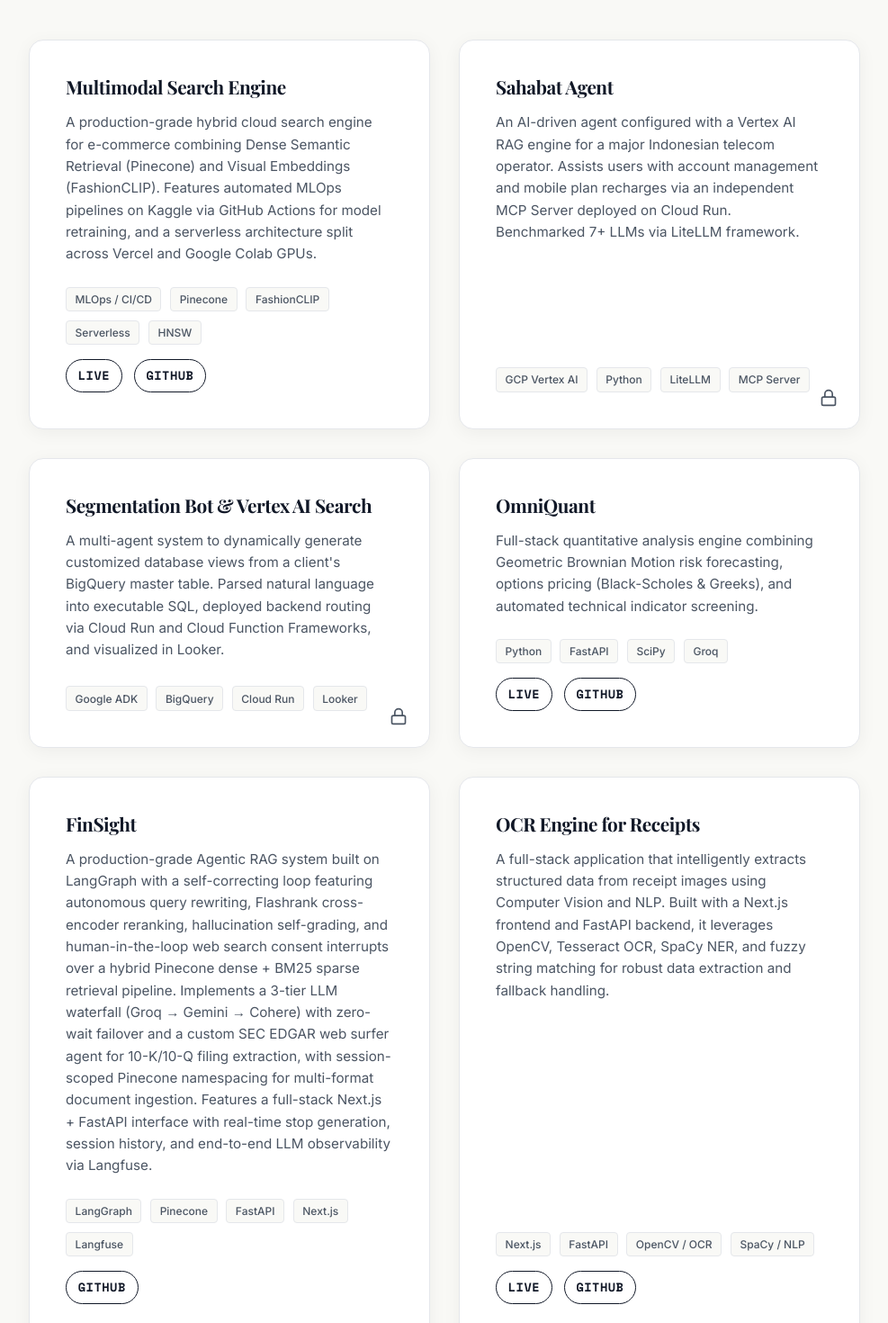
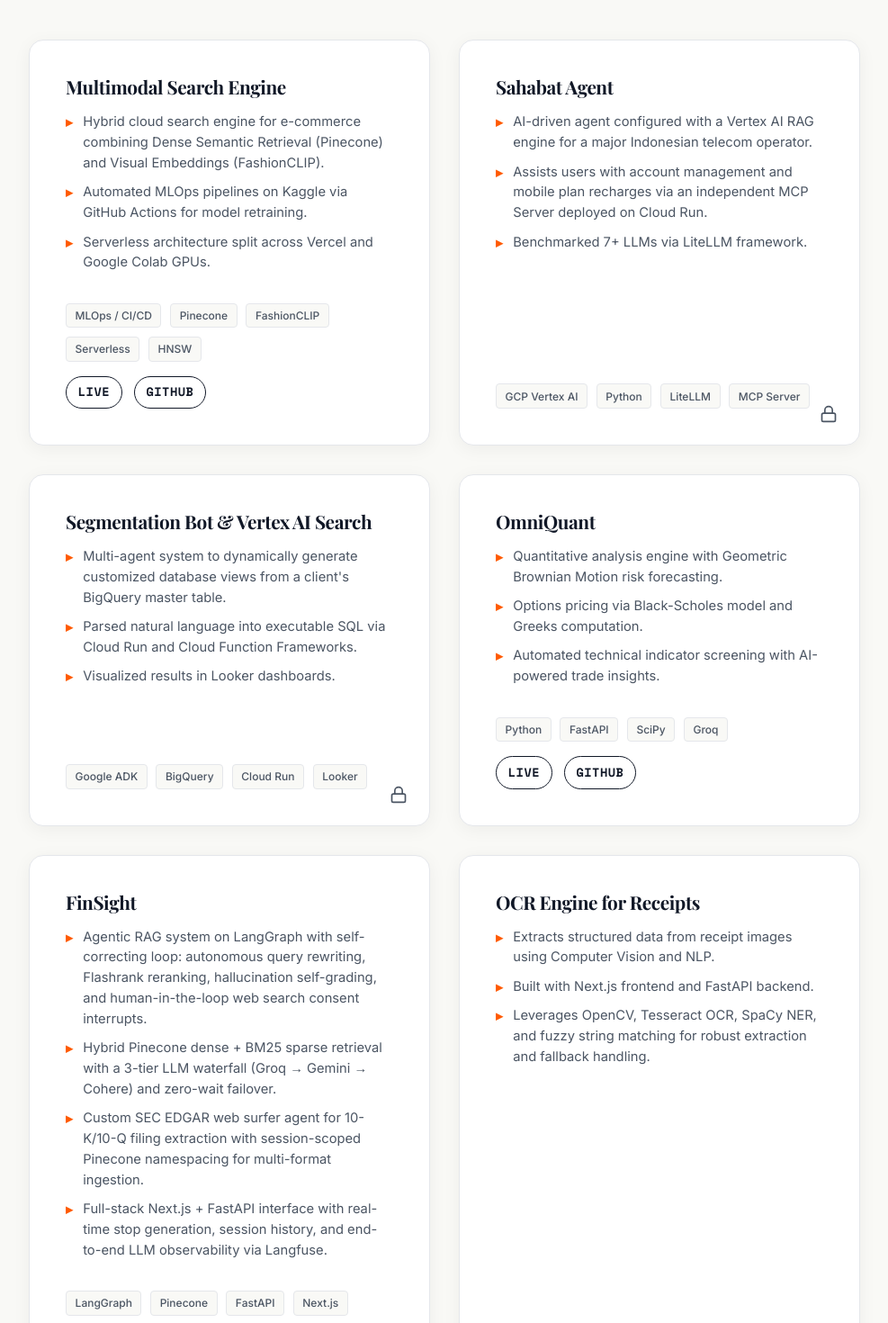
Before and after one commit to KD-joshi/portfolio-site, a React (Vite) app: page / in a window 1280 px wide. Shown: the part 3880-5350 px from the top of the page at 90% size, without its empty margins (276-1263 px from the left). Built offline with nearby package versions, Linux system fonts and the light colour scheme.

Commit message:
Convert project descriptions to bulleted lists with accent chevron icons

```diff
--- a/src/App.css
+++ b/src/App.css
@@ -307,6 +307,31 @@ main, footer {
   flex-grow: 1;
 }
 
+.project-desc-list {
+  list-style: none;
+  padding: 0;
+  margin: 0 0 1.5rem 0;
+  flex-grow: 1;
+}
+
+.project-desc-list li {
+  position: relative;
+  padding-left: 1.2rem;
+  margin-bottom: 0.6rem;
+  color: var(--text-muted);
+  font-size: 0.92rem;
+  line-height: 1.55;
+}
+
+.project-desc-list li::before {
+  content: '▸';
+  position: absolute;
+  left: 0;
+  color: var(--accent-primary);
+  font-weight: 700;
+  font-size: 0.95rem;
+}
+
 /* Certifications */
 .cert-grid {
   display: grid;
--- a/src/App.jsx
+++ b/src/App.jsx
@@ -208,9 +208,11 @@ function App() {
               <div className="project-header">
                 <h3>Multimodal Search Engine</h3>
               </div>
-              <p className="project-desc">
-                A production-grade hybrid cloud search engine for e-commerce combining Dense Semantic Retrieval (Pinecone) and Visual Embeddings (FashionCLIP). Features automated MLOps pipelines on Kaggle via GitHub Actions for model retraining, and a serverless architecture split across Vercel and Google Colab GPUs.
-              </p>
+              <ul className="project-desc-list">
+                <li>Hybrid cloud search engine for e-commerce combining Dense Semantic Retrieval (Pinecone) and Visual Embeddings (FashionCLIP).</li>
+                <li>Automated MLOps pipelines on Kaggle via GitHub Actions for model retraining.</li>
+                <li>Serverless architecture split across Vercel and Google Colab GPUs.</li>
+              </ul>
               <div className="tags">
                 <span className="tag-small">MLOps / CI/CD</span>
                 <span className="tag-small">Pinecone</span>
@@ -227,9 +229,11 @@ function App() {
               <div className="project-header">
                 <h3>Sahabat Agent</h3>
               </div>
-              <p className="project-desc">
-                An AI-driven agent configured with a Vertex AI RAG engine for a major Indonesian telecom operator. Assists users with account management and mobile plan recharges via an independent MCP Server deployed on Cloud Run. Benchmarked 7+ LLMs via LiteLLM framework.
-              </p>
+              <ul className="project-desc-list">
+                <li>AI-driven agent configured with a Vertex AI RAG engine for a major Indonesian telecom operator.</li>
+                <li>Assists users with account management and mobile plan recharges via an independent MCP Server deployed on Cloud Run.</li>
+                <li>Benchmarked 7+ LLMs via LiteLLM framework.</li>
+              </ul>
               <div className="tags">
                 <span className="tag-small">GCP Vertex AI</span>
                 <span className="tag-small">Python</span>
@@ -251,9 +255,11 @@ function App() {
               <div className="project-header">
                 <h3>Segmentation Bot & Vertex AI Search</h3>
               </div>
-              <p className="project-desc">
-                A multi-agent system to dynamically generate customized database views from a client's BigQuery master table. Parsed natural language into executable SQL, deployed backend routing via Cloud Run and Cloud Function Frameworks, and visualized in Looker.
-              </p>
+              <ul className="project-desc-list">
+                <li>Multi-agent system to dynamically generate customized database views from a client's BigQuery master table.</li>
+                <li>Parsed natural language into executable SQL via Cloud Run and Cloud Function Frameworks.</li>
+                <li>Visualized results in Looker dashboards.</li>
+              </ul>
               <div className="tags">
                 <span className="tag-small">Google ADK</span>
                 <span className="tag-small">BigQuery</span>
@@ -275,9 +281,11 @@ function App() {
               <div className="project-header">
                 <h3>OmniQuant</h3>
               </div>
-              <p className="project-desc">
-                Full-stack quantitative analysis engine combining Geometric Brownian Motion risk forecasting, options pricing (Black-Scholes & Greeks), and automated technical indicator screening.
-              </p>
+              <ul className="project-desc-list">
+                <li>Quantitative analysis engine with Geometric Brownian Motion risk forecasting.</li>
+                <li>Options pricing via Black-Scholes model and Greeks computation.</li>
+                <li>Automated technical indicator screening with AI-powered trade insights.</li>
+              </ul>
               <div className="tags">
                 <span className="tag-small">Python</span>
                 <span className="tag-small">FastAPI</span>
@@ -294,9 +302,12 @@ function App() {
               <div className="project-header">
                 <h3>FinSight</h3>
               </div>
-              <p className="project-desc">
-                A production-grade Agentic RAG system built on LangGraph with a self-correcting loop featuring autonomous query rewriting, Flashrank cross-encoder reranking, hallucination self-grading, and human-in-the-loop web search consent interrupts over a hybrid Pinecone dense + BM25 sparse retrieval pipeline. Implements a 3-tier LLM waterfall (Groq → Gemini → Cohere) with zero-wait failover and a custom SEC EDGAR web surfer agent for 10-K/10-Q filing extraction, with session-scoped Pinecone namespacing for multi-format document ingestion. Features a full-stack Next.js + FastAPI interface with real-time stop generation, session history, and end-to-end LLM observability via Langfuse.
-              </p>
+              <ul className="project-desc-list">
+                <li>Agentic RAG system on LangGraph with self-correcting loop: autonomous query rewriting, Flashrank reranking, hallucination self-grading, and human-in-the-loop web search consent interrupts.</li>
+                <li>Hybrid Pinecone dense + BM25 sparse retrieval with a 3-tier LLM waterfall (Groq → Gemini → Cohere) and zero-wait failover.</li>
+                <li>Custom SEC EDGAR web surfer agent for 10-K/10-Q filing extraction with session-scoped Pinecone namespacing for multi-format ingestion.</li>
+                <li>Full-stack Next.js + FastAPI interface with real-time stop generation, session history, and end-to-end LLM observability via Langfuse.</li>
+              </ul>
               <div className="tags">
                 <span className="tag-small">LangGraph</span>
                 <span className="tag-small">Pinecone</span>
@@ -313,9 +324,11 @@ function App() {
               <div className="project-header">
                 <h3>OCR Engine for Receipts</h3>
               </div>
-              <p className="project-desc">
-                A full-stack application that intelligently extracts structured data from receipt images using Computer Vision and NLP. Built with a Next.js frontend and FastAPI backend, it leverages OpenCV, Tesseract OCR, SpaCy NER, and fuzzy string matching for robust data extraction and fallback handling.
-              </p>
+              <ul className="project-desc-list">
+                <li>Extracts structured data from receipt images using Computer Vision and NLP.</li>
+                <li>Built with Next.js frontend and FastAPI backend.</li>
+                <li>Leverages OpenCV, Tesseract OCR, SpaCy NER, and fuzzy string matching for robust extraction and fallback handling.</li>
+              </ul>
               <div className="tags">
                 <span className="tag-small">Next.js</span>
                 <span className="tag-small">FastAPI</span>
```
